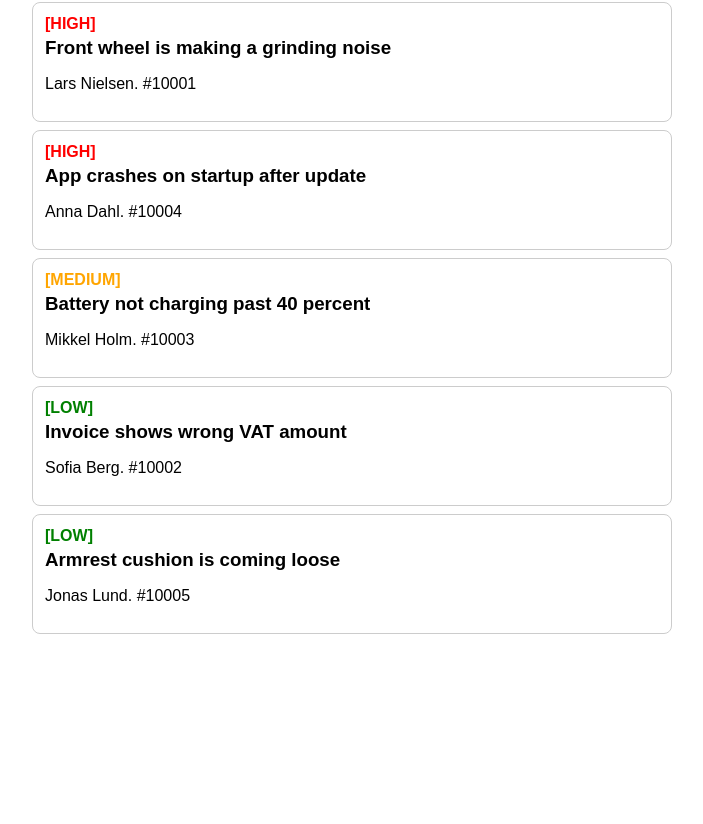
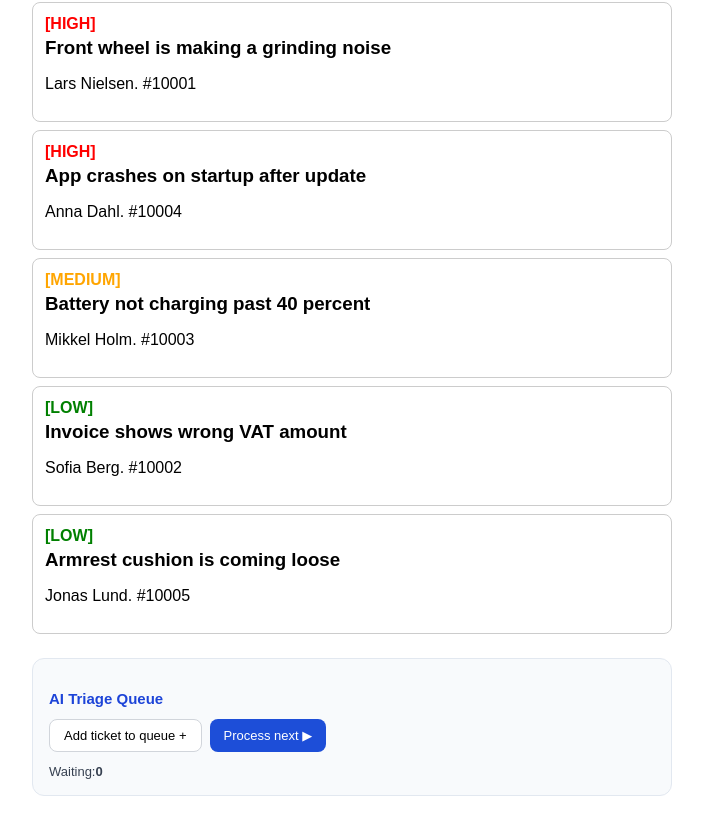
Before and after one commit to Farika2022/smartdesk, a React app in the folder frontend/: page / in a window 1280 px wide. Shown: the part 314-1138 px from the top of the page, without its empty margins (288-991 px from the left). Before the commit the page ends 984 px from the top, so only its background shows below. Built offline with nearby package versions, Linux system fonts and the light colour scheme; the HTML template or start-up script is replaced by a standard one.

Commit message:
feat: add TicketQueue class for AI triage

```diff
--- a/frontend/src/App.tsx
+++ b/frontend/src/App.tsx
@@ -1,16 +1,21 @@
-import { useState} from 'react'
+import { useState,useRef} from 'react'
 import TicketList from './components/TicketList'
 import TicketForm from './components/TicketForm'
-import {tickets as sampleTickets,getTicketStats,sortByDate,sortByUrgency,searchTickets,sortByStatus} from "../ticket-utils"
+import {tickets as sampleTickets,getTicketStats,sortByDate,sortByUrgency,searchTickets,sortByStatus,TicketQueue} from "../ticket-utils"
 //import './App.css'
 import type { Ticket } from "./types/ticket";
 
+// useState triggers a re-render every time it changes.
+// useRef holds a value between renders WITHOUT causing re-renders.
 function App() {
   const [tickets, setTickets] = useState(sampleTickets);
   const [filter,setFilter] = useState ("ALL");
   const [view, setView] = useState("dashboard");
   const [sort, setSort]=useState<"urgency"| "date"|"status">("urgency");
   const [query, setQuery] = useState<string>("");
+  const triageQueue = useRef(new TicketQueue());
+  const [ queueSize, setQueueSize]=useState<number> (0);
+  const [ lastProcessed, setLastProcessed]= useState<Ticket | null>(null);
   // Every time filter changes, React re-renders App.
   // visible recalculates automatically — no manual DOM updates needed.
 
@@ -40,6 +45,21 @@ const visible = getSorted(
     setView("dashboard");
   }, 20000);
   };
+
+  // Add ticket to AI triage queue
+  const addToQueue = (ticket:Ticket)=>{
+    triageQueue.current.enqueue(ticket);
+    setQueueSize(triageQueue.current.size);
+  };
+  // Process next ticket from queue (simulate AI triage)
+  const processNext=() =>{
+    const ticket = triageQueue.current.dequeue();
+    if(ticket){
+      setLastProcessed(ticket);
+      setQueueSize(triageQueue.current.size)
+    }
+  };
+
 
   return (
     <div style={{ maxWidth: "640px", margin: "0 auto", padding: "20px", fontFamily: "sans-serif" }}>
@@ -139,6 +159,45 @@ const visible = getSorted(
 
     {/*Ticket list- passes filtered tickets down as props*/}
     <TicketList tickets={visible}/>
+    {/* AI Triage Queue */}
+    <div
+    style ={{marginTop:"24px", background:"#f8fafc", border:" 1px solid #e2e8f0", borderRadius:"12px", padding:"16px"}}>
+    <h3 style={{fontSize:"15px", fontWeight:"600", marginBottom:"12px",color:"#1d44d8"}}>
+      AI Triage Queue
+    </h3>
+
+    <div style={{display:"flex",gap:"8px",marginBottom:"12px", flexWrap:"wrap"}}>
+    <button
+    onClick={()=>
+    {
+      const openTickets= tickets.filter (t=>t.status === "open");
+      if (openTickets.length >0) addToQueue(openTickets[0]);
+    }
+    }
+    style={{padding:"8px 14px", borderRadius:"8px",border:"1px solid #d1d5db", background:"white",cursor:"pointer",fontSize:"13px"}}
+    >
+      Add ticket to queue +
+    </button>
+
+    <button
+    onClick={processNext}
+    style={{padding:"8px 14px", borderRadius:"8px", border:"none", background:"#1d4ed8", color: "white", cursor:"pointer", fontSize:"13px"}}
+    >
+      Process next ▶
+    </button>
+    </div>
+
+    <div style={{fontSize:"13px", color:"#374151"}}>
+      <span style={{marginRight:"16px"}}>
+        Waiting:<strong>{queueSize}</strong>
+      </span>
+      {lastProcessed && (
+        <span style ={{color:"#15803d"}}>
+          Last Processed:<strong>[{lastProcessed.urgency}]#{lastProcessed.id}-{lastProcessed.customer}</strong>
+        </span>
+      )}
+    </div>
+    </div>
     </>
     )}
    </div>
--- a/frontend/ticket-utils.ts
+++ b/frontend/ticket-utils.ts
@@ -342,4 +342,39 @@ const searchTickets = (ticketArray: Ticket[],query:string): Ticket[]=>{
   ticket.id.toString().includes(q)
   );
 };
-export { tickets, createTicket,getOpenTickets, getTicketStats, formatAllTickets, getTicketsByUrgency,sortByDate,sortByUrgency,sortByStatus,searchTickets };
+
+// ------------- QUEUE AI TRIAGE PROCESSING -----------------
+class TicketQueue{
+  // private means only methods inside this class can touch queue.
+  // External code cannot randomly push or splice items.
+  private queue: Ticket[]=[];
+  enqueue (ticket:Ticket):void{
+    this.queue.push(ticket);
+    console.log(`Ticket #${ticket.id} joined the queue. Position: ${this.queue.length}`);
+  }
+  dequeue ():Ticket | undefined{
+    if (this.isEmpty()){
+      console.log("Queue is empty - nothing to process.");
+      return undefined;
+    }
+    const ticket = this.queue.shift();
+    console.log (`processing ticket #${ticket?.id}- ${ticket?.subject}`);
+    return ticket;
+  }
+  // peek() — look at the next ticket WITHOUT removing it
+  peek():Ticket| undefined{
+    return this.queue[0];
+  }
+  // isEmpty() — check if there is anything to process
+  isEmpty(): boolean {
+    return this.queue.length===0;
+  }
+  // size — how many tickets are waiting
+  get size(): number{
+    return this.queue.length;
+  }
+  getAll():Ticket[]{
+    return [...this.queue];
+  }
+}
+export { tickets, createTicket,getOpenTickets, getTicketStats, formatAllTickets, getTicketsByUrgency,sortByDate,sortByUrgency,sortByStatus,searchTickets ,TicketQueue};
```
